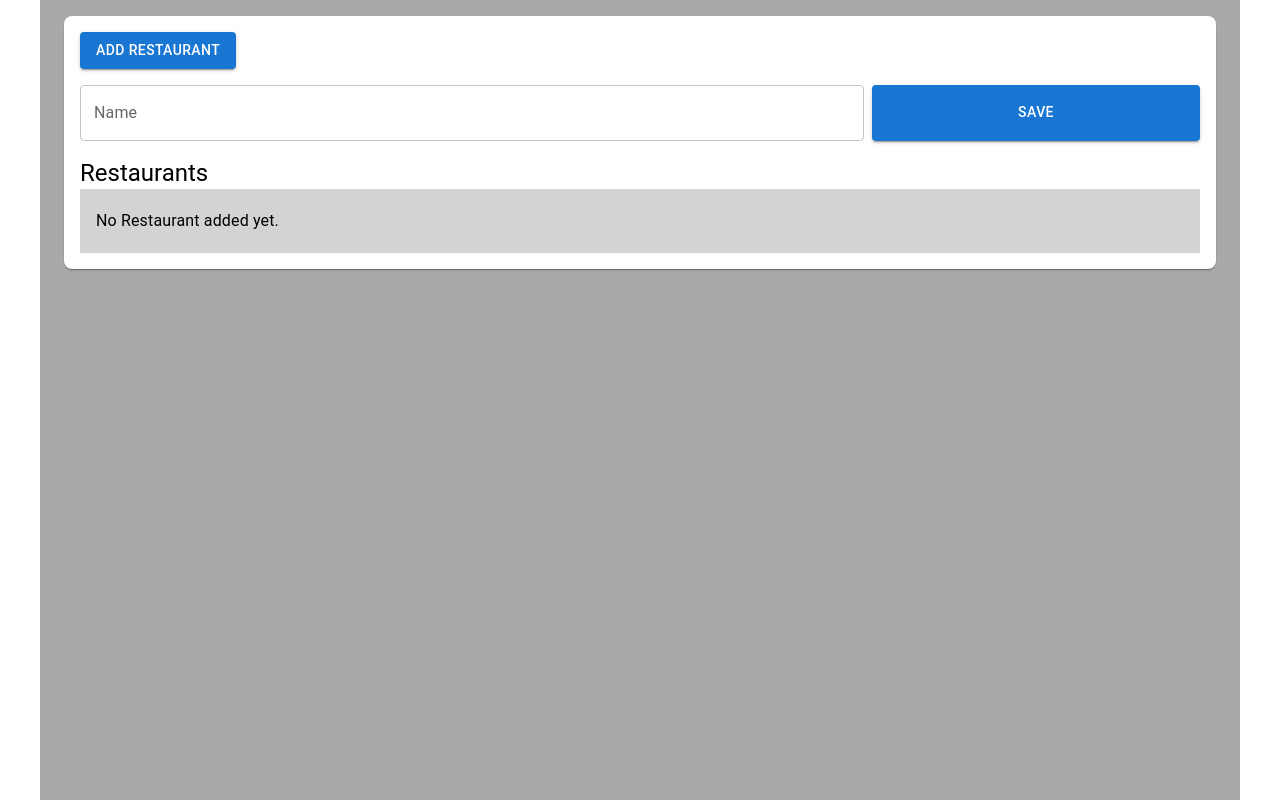
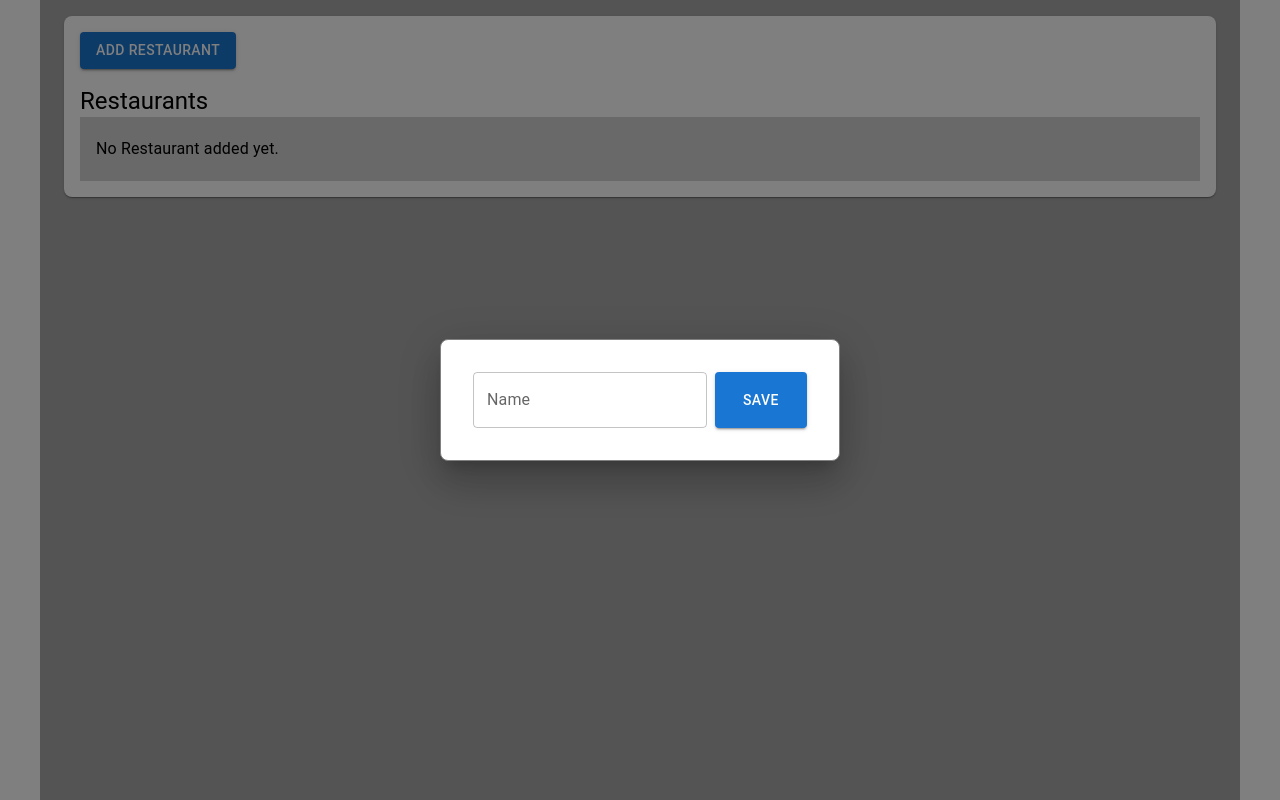
Before and after one commit to gBoole01/react-ts-tdd-restaurant-rating-app, a React (Vite) app: page / in a window 1280 px wide. Both pictures are taken after a click on the button "ADD RESTAURANT". Built offline with nearby package versions, Linux system fonts and the light colour scheme.

Commit message:
feat: add NewRestaurantForm in Modal

```diff
--- a/src/components/RestaurantListPage.tsx
+++ b/src/components/RestaurantListPage.tsx
@@ -1,4 +1,4 @@
-import { Button } from '@mui/material'
+import { Box, Button, Modal } from '@mui/material'
 import { useState } from 'react'
 import NewRestaurantForm from './NewRestaurantForm'
 import RestaurantList from './RestaurantList'
@@ -9,11 +9,18 @@ export type Restaurant = {
 
 export default function RestaurantListPage() {
   const [restaurants, setRestaurants] = useState<Restaurant[]>([])
-  const [showRestaurantForm, setShowRestaurantForm] = useState(false)
+  const [addRestaurantModalOpen, setAddRestaurantModalOpen] = useState(false)
 
   const onAddRestaurant = ({ name }: Restaurant) => {
     setRestaurants((prevRestaurants) => [...prevRestaurants, { name }])
-    setShowRestaurantForm(false)
+    setAddRestaurantModalOpen(false)
+  }
+
+  const handleOpen = () => {
+    setAddRestaurantModalOpen(true)
+  }
+  const handleClose = () => {
+    setAddRestaurantModalOpen(false)
   }
 
   return (
@@ -22,11 +29,33 @@ export default function RestaurantListPage() {
         variant="contained"
         type="button"
         data-testid="addRestaurantButton"
-        onClick={() => setShowRestaurantForm(!showRestaurantForm)}
+        onClick={handleOpen}
       >
         Add Restaurant
       </Button>
-      {showRestaurantForm && <NewRestaurantForm onSave={onAddRestaurant} />}
+      <Modal
+        open={addRestaurantModalOpen}
+        onClose={handleClose}
+        aria-labelledby="modal-add-restaurant"
+        aria-describedby="modal-add-restaurant"
+      >
+        <Box
+          sx={{
+            position: 'absolute',
+            top: '50%',
+            left: '50%',
+            transform: 'translate(-50%, -50%)',
+            width: 400,
+            bgcolor: 'white',
+            border: '1px solid gray',
+            borderRadius: 2,
+            boxShadow: 24,
+            p: 4,
+          }}
+        >
+          <NewRestaurantForm onSave={onAddRestaurant} />
+        </Box>
+      </Modal>
       <RestaurantList restaurants={restaurants} />
     </>
   )
```
